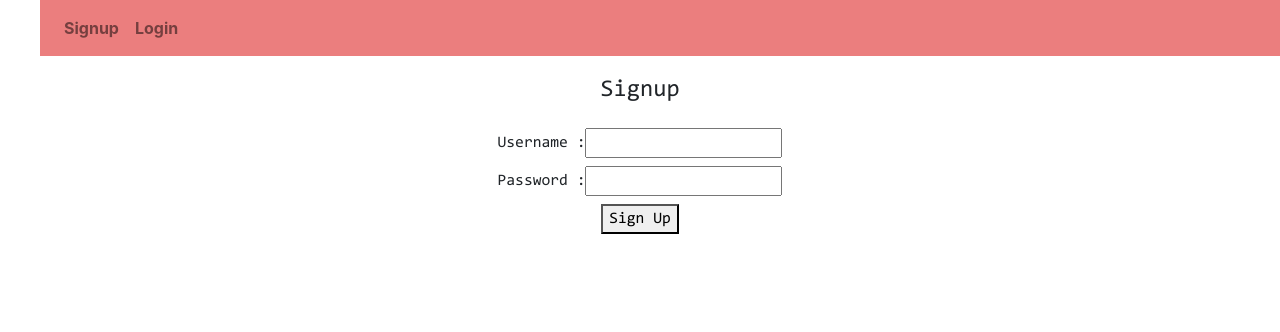
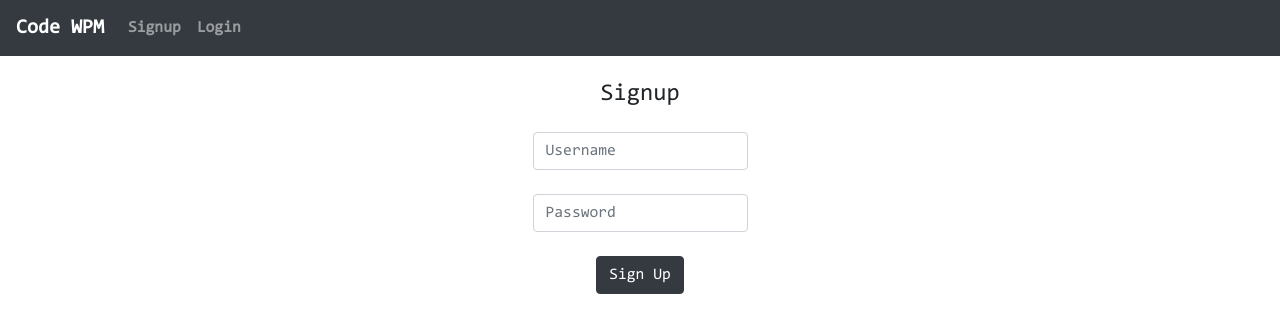
Before and after one commit to The-Typists/WhatTheHack_hacknroll2021, a React (Create React App) app in the folder frontend/: page /signup in a window 1280 px wide. Shown: the top 332 px of the page. Built offline with nearby package versions, Linux system fonts and the light colour scheme.

Commit message:
Update styles

```diff
--- a/frontend/src/App.tsx
+++ b/frontend/src/App.tsx
@@ -6,14 +6,12 @@ import SignupPage from "./pages/SignupPage";
 import Home from "./pages/Home";
 import StatisticsPage from "./pages/StatisticsPage";
 import GameRoom from "./pages/GameRoom";
-import 'bootstrap/dist/css/bootstrap.min.css';
-import Navbar from 'react-bootstrap/Navbar';
-import Nav from 'react-bootstrap/Nav';
-import Table from 'react-bootstrap/Table';
+import "bootstrap/dist/css/bootstrap.min.css";
+import Navbar from "react-bootstrap/Navbar";
+import Nav from "react-bootstrap/Nav";
+import Table from "react-bootstrap/Table";
 import NavItem from "react-bootstrap/esm/NavItem";
-import "./index.css"
-
-
+import "./index.css";
 
 function App() {
   const [isLoggedin, setLoggedin] = useState(false);
@@ -24,23 +22,27 @@ function App() {
   }, []);
 
   function NavBar() {
-
-    const loggedOut = (
-      <Navbar className="loggedOutNav">
+    return (
+      <Navbar
+        style={{ marginBottom: "20px" }}
+        bg="dark"
+        variant="dark"
+        className="loggedOutNav"
+      >
+        <Navbar.Brand>Code WPM</Navbar.Brand>
         <Nav className="mr-auto">
+          {!isLoggedin && (
+            <>
               <Nav.Item>
                 <Nav.Link href="/signup"> Signup</Nav.Link>
               </Nav.Item>
               <Nav.Item>
                 <Nav.Link href="/login">Login</Nav.Link>
               </Nav.Item>
-        </Nav>
-      </Navbar>)
-
-
-    const loggedIn = (
-      <Navbar className="loggedInNav">
-        <Nav className="mr-auto">
+            </>
+          )}
+          {isLoggedin && (
+            <>
               <Nav.Item>
                 <Nav.Link href="/home"> Home</Nav.Link>
               </Nav.Item>
@@ -51,23 +53,29 @@ function App() {
                 <Nav.Link href="/game">Practice</Nav.Link>
               </Nav.Item>
               <Nav.Item>
-            <Nav.Link href="" onClick={() => {
+                <Nav.Link
+                  href=""
+                  onClick={() => {
                     localStorage.clear();
                     setLoggedin(false);
-            }}>Logout</Nav.Link>
+                  }}
+                >
+                  Logout
+                </Nav.Link>
               </Nav.Item>
+            </>
+          )}
         </Nav>
-      </Navbar>)
-
-    return (
-        <ul>
-          {!isLoggedin ? loggedOut : loggedIn}
-        </ul>
+      </Navbar>
     );
   }
 
-
   return (
+    <div
+      style={{
+        fontFamily: "Consola",
+      }}
+    >
       <Router>
         <div>
           <NavBar />
@@ -102,6 +110,7 @@ function App() {
           )}
         </div>
       </Router>
+    </div>
   );
 }
 export default App;
--- a/frontend/src/pages/Home.tsx
+++ b/frontend/src/pages/Home.tsx
@@ -2,7 +2,7 @@ import React, { useEffect, useState } from "react";
 import { useHistory } from "react-router-dom";
 import { useSock } from "../hooks/useSock";
 import Table from "react-bootstrap/Table";
-import Button from 'react-bootstrap/Button';
+import Button from "react-bootstrap/Button";
 import "./Home.css";
 
 interface Room {
@@ -41,7 +41,9 @@ const Home = () => {
     <div className="lobby-container">
       <div className="header">
         <h3>Available Rooms</h3>
-          <Button onClick={onCreate}>Create Room</Button>
+        <Button variant="dark" onClick={onCreate}>
+          Create Room
+        </Button>
       </div>
 
       <Table striped bordered hover variant="dark">
@@ -53,20 +55,19 @@ const Home = () => {
           </tr>
         </thead>
         <tbody>
-          {
-            rooms.map((room, index) =>
-                <tr onClick={() => {
+          {rooms.map((room, index) => (
+            <tr
+              onClick={() => {
                 history.push(`/room/${room.roomCode}`);
-                }}>
+              }}
+            >
               <td>{index}</td>
               <td>{room.roomCode}</td>
               <td>{room.size} / 5</td>
             </tr>
-            )
-          }
+          ))}
         </tbody>
       </Table>
-
     </div>
   );
 };
--- a/frontend/src/pages/LoginPage.tsx
+++ b/frontend/src/pages/LoginPage.tsx
@@ -1,54 +1,70 @@
-import React, {useState} from "react";
-import {CodeBox} from "../components/CodeBox";
+import React, { useState } from "react";
+import { CodeBox } from "../components/CodeBox";
 import axios from "axios";
-import Table from 'react-bootstrap/Table';
+import Table from "react-bootstrap/Table";
+import { Button, InputGroup, FormControl } from "react-bootstrap";
 
-function LoginPage(props:any) {
+function LoginPage(props: any) {
   const [username, setUsername] = useState("");
   const [password, setPassword] = useState("");
 
   const loginHandler = () => {
-        axios.post(`/users/login`, {
+    axios
+      .post(`/users/login`, {
         username,
-            password
-        }).then(res => {
+        password,
+      })
+      .then((res) => {
         console.log(res);
         const userdata = {
           id: res.data._id,
           username: res.data.username,
-            }
-            localStorage.setItem('user', JSON.stringify(userdata))
+        };
+        localStorage.setItem("user", JSON.stringify(userdata));
         props.setLoggedin(true);
-        }).catch(res => {
-            console.log(res.response)
       })
-    }
+      .catch((res) => {
+        console.log(res.response);
+      });
+  };
+  console.log(username);
+  console.log(password);
   return (
-        <div style={{
+    <div
+      style={{
         display: "flex",
         flexDirection: "column",
         height: "100%",
         width: "100%",
         justifyContent: "center",
         alignItems: "center",
-            fontFamily: "Consola"
-        }}>
-            <div style={{marginBottom: 20, fontSize: 24}}>Login</div>
+        fontFamily: "Consola",
+      }}
+    >
+      <div style={{ marginBottom: 20, fontSize: 24 }}>Login</div>
       <form>
-                <label>Username :
-                    <input onChange={x => setUsername(x.target.value)}/>
-                </label>
-                <br/>
-                <label>Password :
-                    <input onChange={x => setPassword(x.target.value)}/>
-                </label>
+        <InputGroup>
+          <FormControl
+            onChange={(x) => setUsername(x.target.value)}
+            placeholder="Username"
+          />
+        </InputGroup>
+
+        <br />
+        <InputGroup>
+          <FormControl
+            onChange={(x) => setPassword(x.target.value)}
+            placeholder="Password"
+          />
+        </InputGroup>
         {/* nb: passwords will be stored in plain text, need to indicate to them, or submit as a hash */}
-                <br/>
+        <br />
       </form>
-            <button onClick={loginHandler}>Log In</button>
+      <Button variant="dark" onClick={loginHandler}>
+        Log In
+      </Button>
     </div>
   );
 }
 
-
 export default LoginPage;
--- a/frontend/src/pages/SignupPage.tsx
+++ b/frontend/src/pages/SignupPage.tsx
@@ -1,50 +1,64 @@
-import React, {useEffect, useState} from "react";
-import axios from 'axios';
-import { useHistory, } from "react-router-dom";
+import React, { useEffect, useState } from "react";
+import axios from "axios";
+import { useHistory } from "react-router-dom";
+import { Button, InputGroup, FormControl } from "react-bootstrap";
 
-
-function SignupPage({ setLoggedin }:any) {
+function SignupPage({ setLoggedin }: any) {
   const [username, setUsername] = useState("");
   const [password, setPassword] = useState("");
   const history = useHistory();
 
   const signUpHandler = () => {
-        axios.post(`/users/add`, {
+    axios
+      .post(`/users/add`, {
         username,
-             password
-        }).then(res => {
-            console.log(res)
+        password,
+      })
+      .then((res) => {
+        console.log(res);
         setLoggedin(true);
         history.push("/stats");
-        }).catch(res => {
-            console.log(res)
       })
-    }
+      .catch((res) => {
+        console.log(res);
+      });
+  };
+
   return (
-        <div style={{
+    <div
+      style={{
         display: "flex",
         flexDirection: "column",
         height: "100%",
         width: "100%",
         justifyContent: "center",
         alignItems: "center",
-            fontFamily: "Consola"
-        }}>
-            <div style={{marginBottom: 20, fontSize: 24}}>Signup</div>
+        fontFamily: "Consola",
+      }}
+    >
+      <div style={{ marginBottom: 20, fontSize: 24 }}>Signup</div>
       <form>
-                <label>Username :
-                    <input onChange={x => setUsername(x.target.value)}/>
-                </label>
-                <br/>
-                <label>Password :
-                    <input onChange={x => setPassword(x.target.value)}/>
-                </label>
-                <br/>
+        <InputGroup>
+          <FormControl
+            onChange={(x) => setUsername(x.target.value)}
+            placeholder="Username"
+          />
+        </InputGroup>
+        <br />
+        <InputGroup>
+          <FormControl
+            onChange={(x) => setPassword(x.target.value)}
+            placeholder="Password"
+          />
+        </InputGroup>
+
+        <br />
       </form>
-            <button onClick={signUpHandler}>Sign Up</button>
+      <Button variant="dark" onClick={signUpHandler}>
+        Sign Up
+      </Button>
     </div>
   );
 }
 
-
 export default SignupPage;
```
Also changed, not shown: frontend/src/pages/GamePage.tsx (+13 -16 lines). Lines whose indentation alone changed are shown as unchanged.
